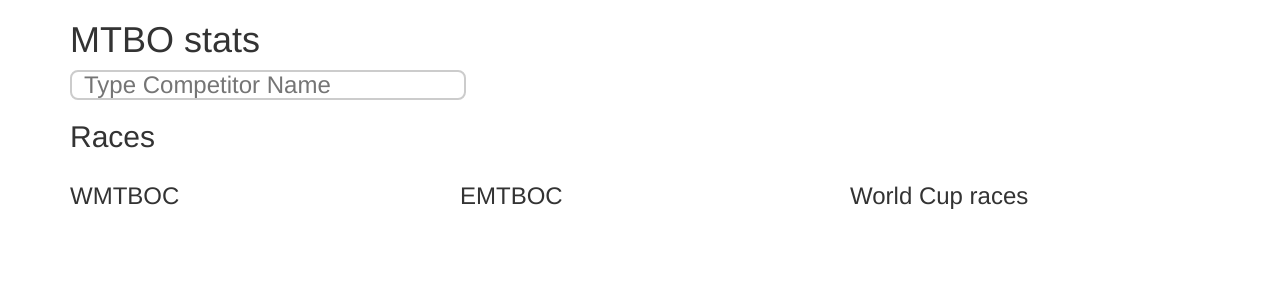
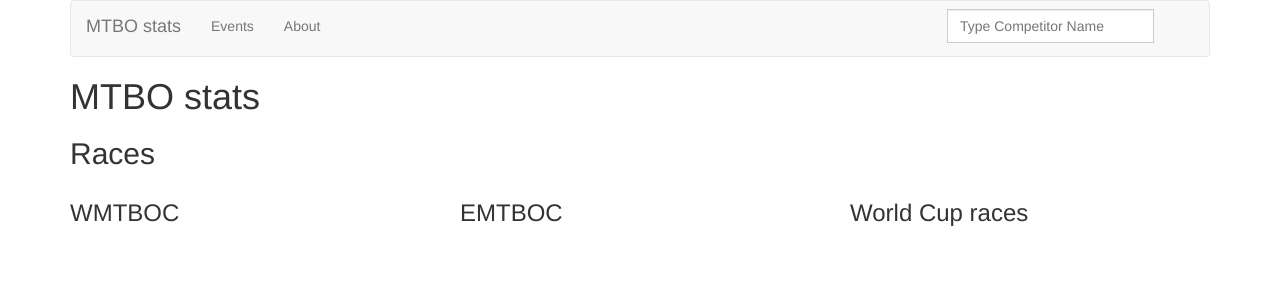
Before and after one commit to jirivrany/stats_mtbo, a Flask app: page / in a window 1280 px wide. Shown: the top 300 px of the page. Run offline with Flask 2, Linux system fonts and the light colour scheme; data that the repository does not hold is empty; parts of the project's set-up code (start-up, migrations or seed data) failed here and were passed over; some libraries are stand-ins or nearby versions.

Commit message:
search field in top nav bar

```diff
--- a/flaskapp.py
+++ b/flaskapp.py
@@ -13,8 +13,8 @@ app = flask.Flask(__name__)
 
 mysql.init_app(app)
 app.config.from_pyfile('flaskapp.cfg')
+
 RACES = Races(mysql).get_all()
-
 COMPETITORS = Competitors(mysql).get_all_present()
 
 @app.route('/')
@@ -42,8 +42,9 @@ def nation(code, year):
 @app.route('/api/prefetch/competitor/')
 def search_api():
 
-    mock = [{"name": "Olga Vinogradova", "id": 6260}, {"name": "Svetlana Poverina",  "id": 4686}]
-    return flask.jsonify(result=mock)
+    data = [{"name": u"{} {}".format(val['first'], val['last']), "id": key} for key, val in COMPETITORS.iteritems()]
+
+    return flask.jsonify(result=data)
 
 
 
--- a/static/css/typeahead.css
+++ b/static/css/typeahead.css
@@ -1,92 +1,6 @@
-/* custom font! */
-
-a {
-  color: #03739c;
-  text-decoration: none;
-}
-
-a:hover {
-  text-decoration: underline;
-}
-
-.table-of-contents li {
-  display: inline-block;
-  *display: inline;
-  zoom: 1;
-}
-
-.table-of-contents li a {
-  font-size: 16px;
-  color: #999;
-}
-
-.title,
-.example-name {
-  font-family: Prociono;
-}
-
-p + p {
-  margin: 30px 0 0 0;
-}
-
-/* site theme */
-/* ---------- */
-
-.title {
-  margin: 20px 0 0 0;
-  font-size: 64px;
-}
-
-.example {
-  padding: 30px 0;
-}
-
-.example-name {
-  margin: 20px 0;
-  font-size: 32px;
-}
-
-.demo {
-  position: relative;
-  *z-index: 1;
-  margin: 50px 0;
-}
-
-.typeahead,
-.tt-query,
-.tt-hint {
-  width: 396px;
-  height: 30px;
-  padding: 8px 12px;
-  font-size: 24px;
-  line-height: 30px;
-  border: 2px solid #ccc;
-  -webkit-border-radius: 8px;
-     -moz-border-radius: 8px;
-          border-radius: 8px;
-  outline: none;
-}
-
-.typeahead {
-  background-color: #fff;
-}
-
-.typeahead:focus {
-  border: 2px solid #0097cf;
-}
-
-.tt-query {
-  -webkit-box-shadow: inset 0 1px 1px rgba(0, 0, 0, 0.075);
-     -moz-box-shadow: inset 0 1px 1px rgba(0, 0, 0, 0.075);
-          box-shadow: inset 0 1px 1px rgba(0, 0, 0, 0.075);
-}
-
-.tt-hint {
-  color: #999
-}
 
 .tt-dropdown-menu {
-  width: 422px;
+  width: 250px;
   margin-top: 12px;
   padding: 8px 0;
   background-color: #fff;
@@ -102,8 +16,8 @@ p + p {
 
 .tt-suggestion {
   padding: 3px 20px;
-  font-size: 18px;
-  line-height: 24px;
+  font-size: 16px;
+  line-height: 22px;
 }
 
 .tt-suggestion.tt-cursor {
@@ -115,30 +29,3 @@ p + p {
 .tt-suggestion p {
   margin: 0;
 }
-
-.gist {
-  font-size: 14px;
-}
-
-/* example specific styles */
-/* ----------------------- */
-
-#custom-templates .empty-message {
-  padding: 5px 10px;
- text-align: center;
-}
-
-#multiple-datasets .league-name {
-  margin: 0 20px 5px 20px;
-  padding: 3px 0;
-  border-bottom: 1px solid #ccc;
-}
-
-#scrollable-dropdown-menu .tt-dropdown-menu {
-  max-height: 150px;
-  overflow-y: auto;
-}
-
-#rtl-support .tt-dropdown-menu {
-  text-align: right;
-}
--- a/templates/default.html
+++ b/templates/default.html
@@ -1,8 +1,9 @@
 <!DOCTYPE html>
 <html>
+
 <head>
-	<meta charset="utf-8">
-	<title>MTBO Stats {{ title }}</title>
+    <meta charset="utf-8">
+    <title>MTBO Stats {{ title }}</title>
     <meta name="viewport" content="width=device-width, initial-scale=1.0">
 
 
@@ -10,16 +11,82 @@
     <link rel="stylesheet" type="text/css" href="{{ url_for('static', filename='css/typeahead.css') }}">
     <link rel="stylesheet" type="text/css" href="{{ url_for('static', filename='css/flags.css') }}">
 
+
+
+</head>
+
+<body>
+    <div class="container">
+        <nav class="navbar navbar-default" role="navigation">
+    <div class="navbar-header">
+        <button type="button" class="navbar-toggle" data-toggle="collapse" data-target="#bs-example-navbar-collapse-1">
+            <span class="sr-only">Toggle navigation</span>
+            <span class="icon-bar"></span>
+            <span class="icon-bar"></span>
+            <span class="icon-bar"></span>
+        </button>
+        <a class="navbar-brand" href="/">MTBO stats</a>
+    </div>
+    <div class="collapse navbar-collapse" id="bs-example-navbar-collapse-1">
+        <ul class="nav navbar-nav">
+            <li><a href="/">Events</a></li>
+            <li><a href="/">About</a></li>
+
+        </ul>
+        <div class="col-sm-3 col-md-3 pull-right">
+            <form class="navbar-form" role="search">
+                <div  class="input-group">
+                    <input id="search" type="text" class="form-control" placeholder="Type Competitor Name" name="q">
+                </div>
+            </form>
+        </div>
+    </div>
+</nav>
+
+
+        {% block content %} {% endblock %}
+    </div>
+
     <script type=text/javascript src="{{ url_for('static', filename='bower_components/jquery/dist/jquery.min.js') }}"></script>
     <script type=text/javascript src="{{ url_for('static', filename='bower_components/bootstrap/dist/js/bootstrap.js') }}"></script>
     <script type=text/javascript src="{{ url_for('static', filename='bower_components/typeahead.js/dist/typeahead.bundle.js') }}"></script>
+    <script type="text/javascript">
+        var countries = new Bloodhound({
+            datumTokenizer: Bloodhound.tokenizers.obj.whitespace('name'),
+            queryTokenizer: Bloodhound.tokenizers.whitespace,
+            limit: 10,
+            prefetch: {
+                // url points to a json file that contains an array of country names, see
+                // https://github.com/twitter/typeahead.js/blob/gh-pages/data/countries.json
+                url: '/api/prefetch/competitor/',
+                // the json file contains an array of strings, but the Bloodhound
+                // suggestion engine expects JavaScript objects so this converts all of
+                // those strings
+                filter: function(respo) {
+                    return respo.result;
+                }
+            }
+        });
 
-</head>
-<body>
-    <div class="container">
+        // kicks off the loading/processing of `local` and `prefetch`
+        countries.initialize();
 
-	{% block content %}
-	{% endblock %}
-    </div>
+        // passing in `null` for the `options` arguments will result in the default
+        // options being used
+        $('#search')
+          .typeahead(null, {
+            name: 'countries',
+            displayKey: 'name',
+            // `ttAdapter` wraps the suggestion engine in an adapter that
+            // is compatible with the typeahead jQuery plugin
+            source: countries.ttAdapter()
+          })
+          .on('typeahead:selected', function($e, datum){
+                var new_url = "/competitor/" + datum.id + "/";
+                window.location.replace(new_url)
+                }
+            );
+    </script>
 </body>
+
 </html>
--- a/templates/index.html
+++ b/templates/index.html
@@ -1,11 +1,8 @@
-{% extends "default.html" %} {% block content %}
+{% extends "default.html" %}
+{% block content %}
 <h1>MTBO stats</h1>
 
-<div id="prefetch">
-    <input class="typeahead" type="text" name="cname" placeholder="Type Competitor Name">
-</div>
 
-</form>
 <h2>Races</h2>
 <div class="row">
     <div class="col-md-4">
@@ -52,42 +49,6 @@
     </div>
 </div>
 
-<script type="text/javascript">
-var countries = new Bloodhound({
-    datumTokenizer: Bloodhound.tokenizers.obj.whitespace('name'),
-    queryTokenizer: Bloodhound.tokenizers.whitespace,
-    limit: 10,
-    prefetch: {
-        // url points to a json file that contains an array of country names, see
-        // https://github.com/twitter/typeahead.js/blob/gh-pages/data/countries.json
-        url: '/api/prefetch/competitor/',
-        // the json file contains an array of strings, but the Bloodhound
-        // suggestion engine expects JavaScript objects so this converts all of
-        // those strings
-        filter: function(respo) {
-            return respo.result;
-        }
-    }
-});
 
-// kicks off the loading/processing of `local` and `prefetch`
-countries.initialize();
-
-// passing in `null` for the `options` arguments will result in the default
-// options being used
-$('#prefetch .typeahead')
-  .typeahead(null, {
-    name: 'countries',
-    displayKey: 'name',
-    // `ttAdapter` wraps the suggestion engine in an adapter that
-    // is compatible with the typeahead jQuery plugin
-    source: countries.ttAdapter()
-  })
-  .on('typeahead:selected', function($e, datum){
-        var new_url = "/competitor/" + datum.id + "/";
-        window.location.replace(new_url)
-        }
-    );
-</script>
 
 {% endblock %}
```
